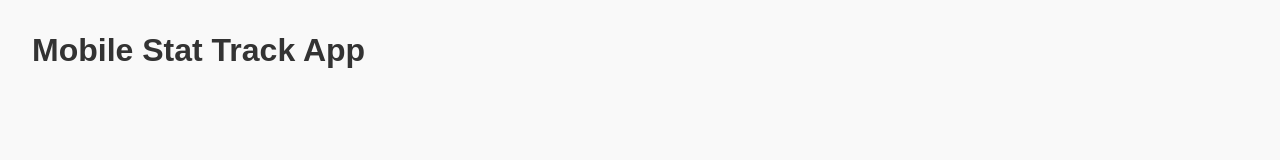
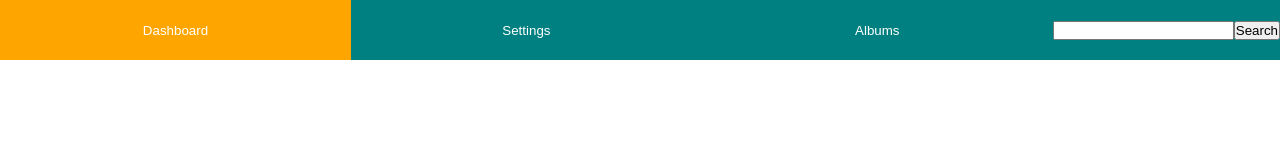
Before and after one commit to LiamTrodden1/MusicStatTrackApp, a plain HTML site: page index.html in a window 1280 px wide. Drawn offline with Linux system fonts and the light colour scheme.

Commit message:
Navigation Menu UI implemented

```diff
--- a/index.html
+++ b/index.html
@@ -1,14 +1,23 @@
 <!DOCTYPE html>
-<html lang="en">
+<html>
+
 <head>
-  <meta charset="UTF-8">
-  <meta name="viewport" content="width=device-width, initial-scale=1.0">
   <title>Music Stat Track App</title>
   <link rel="stylesheet" href="style.css">
 </head>
+
 <body>
-  <h1>Mobile Stat Track App</h1>
+  <nav class="navbar background">
+    <ul class="navList">
+      <li><button href="#web"> Dashboard</button></li>
+      <li><button href="#web"> Settings</button></li>
+      <li><button href="#web"> Albums</button></li>
+    </ul>
+    <div class="rightNav">
+      <input type="text" name="search" id="search">
+      <button Class="btn btn-sm">Search</button>
+    </div>
+  </nav>
+</body>
 
-  <script src="script.js"></script>
-</body>
 </html>
--- a/style.css
+++ b/style.css
@@ -1,6 +1,51 @@
-body {
-  font-family: Arial, sans-serif;
-  margin: 2rem;
-  background-color: #f9f9f9;
-  color: #333;
+*{
+  margin:0;
+  padding:0;
 }
+
+.navbar {
+  display: flex;
+  align-items: stretch;
+  justify-content: center;
+  position: sticky;
+  top: 0;
+  height: 60px;
+  cursor: pointer;
+}
+
+.background {
+    background: teal;
+    background-blend-mode: darken;
+    background-size: cover;
+}
+
+.navList {
+    width: 70%;
+    flex: 1;
+    display: flex;
+    align-items: stretch;
+    list-style: none;
+}
+
+.navList li{
+  flex:1;
+}
+
+.navList button {
+  background:teal;
+  color: white;
+  width: 100%;
+  height: 100%;
+  border: none;
+  cursor: pointer;
+  transition: background 0.3s ease;
+}
+
+.navList button:hover {
+  background-color: orange;
+}
+
+.rightNav {
+  display: flex;
+  align-items: center;
+}
```
Also changed, not shown: script.js (line endings or trailing spaces).
